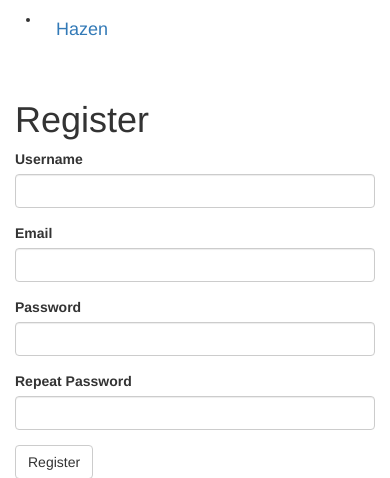
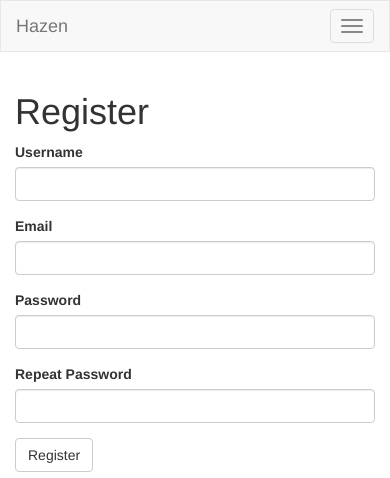
Before and after one commit to GSTT-CSC/hazen-web-app, a Flask app: page /auth/register in a window 390 px wide. Shown: the top 478 px of the page. Run offline with Flask 2, Linux system fonts and the light colour scheme; parts of the project's set-up code (start-up, migrations or seed data) failed here and were passed over; some libraries are stand-ins or nearby versions.

Commit message:
Fixes CSS for navbar and cleans up HTML code
Responsive navbar implemented and tested, including collapsible menu button for small displays

```diff
--- a/app/main/templates/base.html
+++ b/app/main/templates/base.html
@@ -7,13 +7,23 @@
 <title>{% if title %}{{ title }} - Hazen{% else %}Welcome to Hazen{% endif %}</title>
 
 {% block navbar %}
-    <nav class="navbar sticky-top navbar-expand-md bg-light">
-
+    <nav class="navbar navbar-default">
         <div class="container">
 
-            <div class="collapse navbar-collapse">
+            <!-- Brand and toggle button for mobile view -->
+            <div class="navbar-header">
+                <a class="navbar-brand" href="{{ url_for('main.index') }}">Hazen</a>
+                <button type="button" class="navbar-toggle collapsed" data-toggle="collapse" data-target="#bs-example-navbar-collapse-1" aria-expanded="false">
+                    <span class="sr-only">Toggle navigation</span>
+                    <span class="icon-bar"></span>
+                    <span class="icon-bar"></span>
+                    <span class="icon-bar"></span>
+                </button>
+            </div>
 
-                <ul class="navbar-nav">
+            <!-- Navbar links -->
+            <div class="collapse navbar-collapse" id="bs-example-navbar-collapse-1">
+                <ul class="nav navbar-nav">
 
                     {% if not current_user.is_anonymous %}
                     <li class="nav-item">
@@ -21,29 +31,12 @@
                     </li>
                     {% endif %}
 
-
                     {% if not current_user.is_anonymous %}
                     <li class="nav-item">
                         <a class="nav-link" href="{{ url_for('uploader.upload') }}">Upload</a>
                     </li>
                     {% endif %}
 
-                </ul>
-
-            </div>
-
-        <div>
-            <ul class="navbar-nav">
-                <li class="nav-item">
-                    <a class="navbar-brand" href="{{ url_for('main.index') }}">Hazen</a>
-                </li>
-
-            </ul>
-        </div>
-
-
-            <div class="collapse navbar-collapse">
-                <ul class="navbar-nav ml-auto">
                     {% if current_user.is_anonymous %}
                     <li class="nav-item">
                         <a class="nav-link" href="{{ url_for('auth.login') }}">Login</a>
@@ -53,9 +46,10 @@
                         <a class="nav-link" href="{{ url_for('auth.logout') }}">Logout</a>
                     </li>
                     {% endif %}
+
                 </ul>
-            </div>
-        </div>
+            </div> <!-- /.navbar-collapse -->
+        </div> <!-- /.container -->
     </nav>
 {% endblock %}
 
```
Lines whose indentation alone changed are shown as unchanged.
